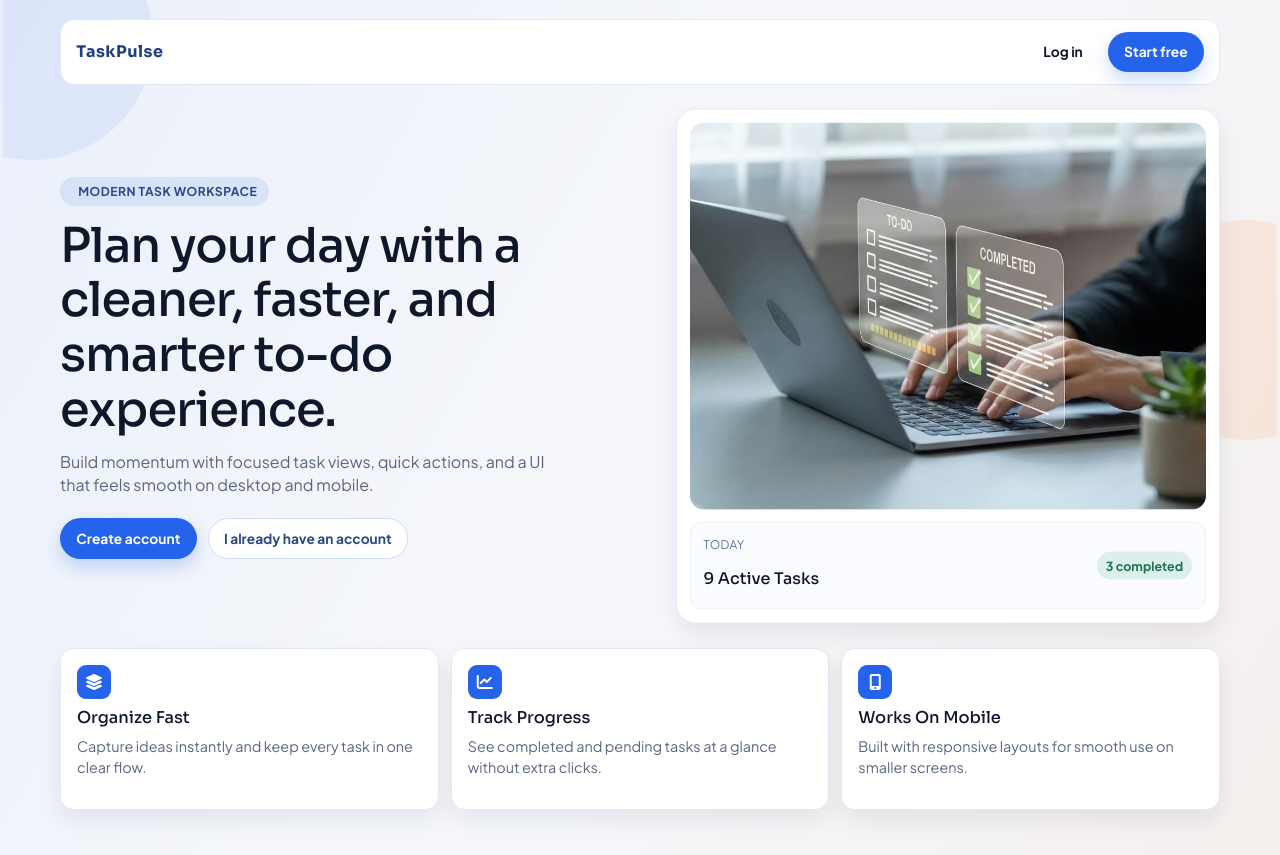
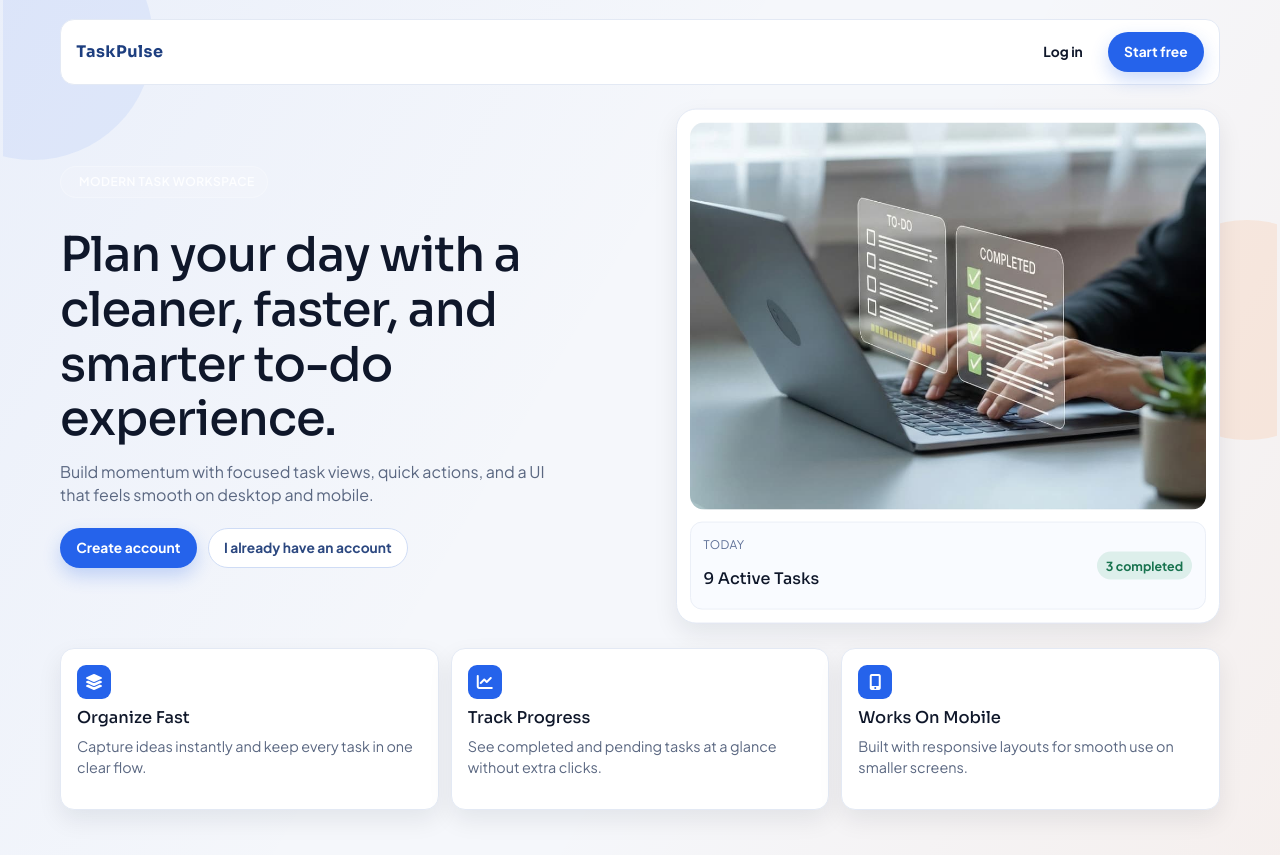
Before and after one commit to siddharthyadava/production-todo-app-frontend, a React (Create React App) app: page / in a window 1280 px wide. Built offline with nearby package versions, Linux system fonts and the light colour scheme; some icons are missing.

Commit message:
Fixed welcome back color

```diff
--- a/src/pages/Auth/AuthStyles.css
+++ b/src/pages/Auth/AuthStyles.css
@@ -11,6 +11,30 @@
   position: absolute;
   border-radius: 999px;
   z-index: -1;
+}
+
+.pill {
+  display: inline-flex;
+  align-items: center;
+  gap: 6px;
+
+  padding: 6px 12px;
+  margin-bottom: 18px;
+
+  font-size: 12px;
+  font-weight: 600;
+  letter-spacing: 0.5px;
+  text-transform: uppercase;
+
+  color: rgba(255,255,255,0.85);
+
+  background: rgba(255,255,255,0.12);
+  border: 1px solid rgba(255,255,255,0.25);
+  border-radius: 999px;
+
+  backdrop-filter: blur(6px);
+
+  width: fit-content;        /* ⭐ ADD THIS */
 }
 
 .auth-orb--one {
```
